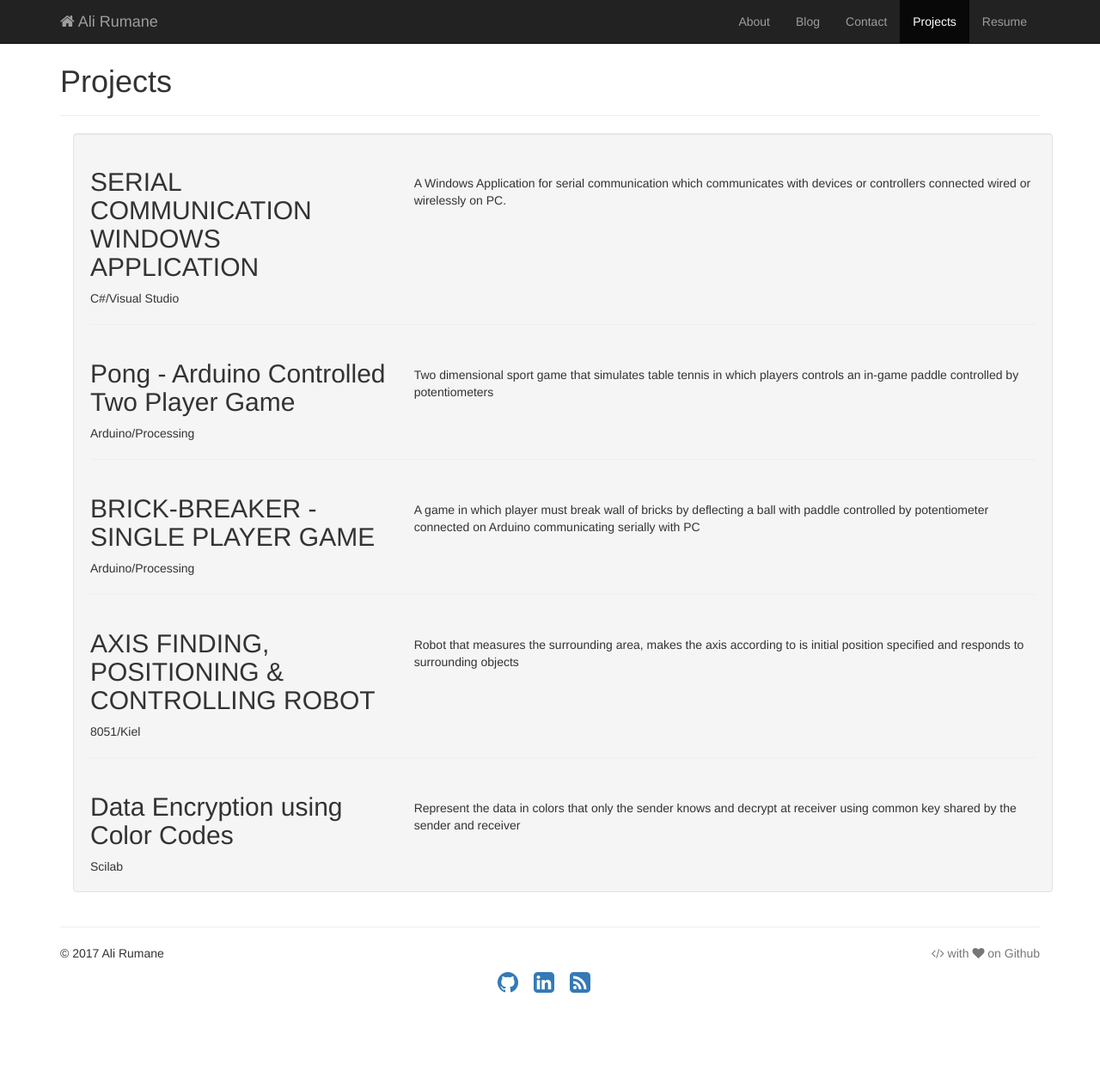
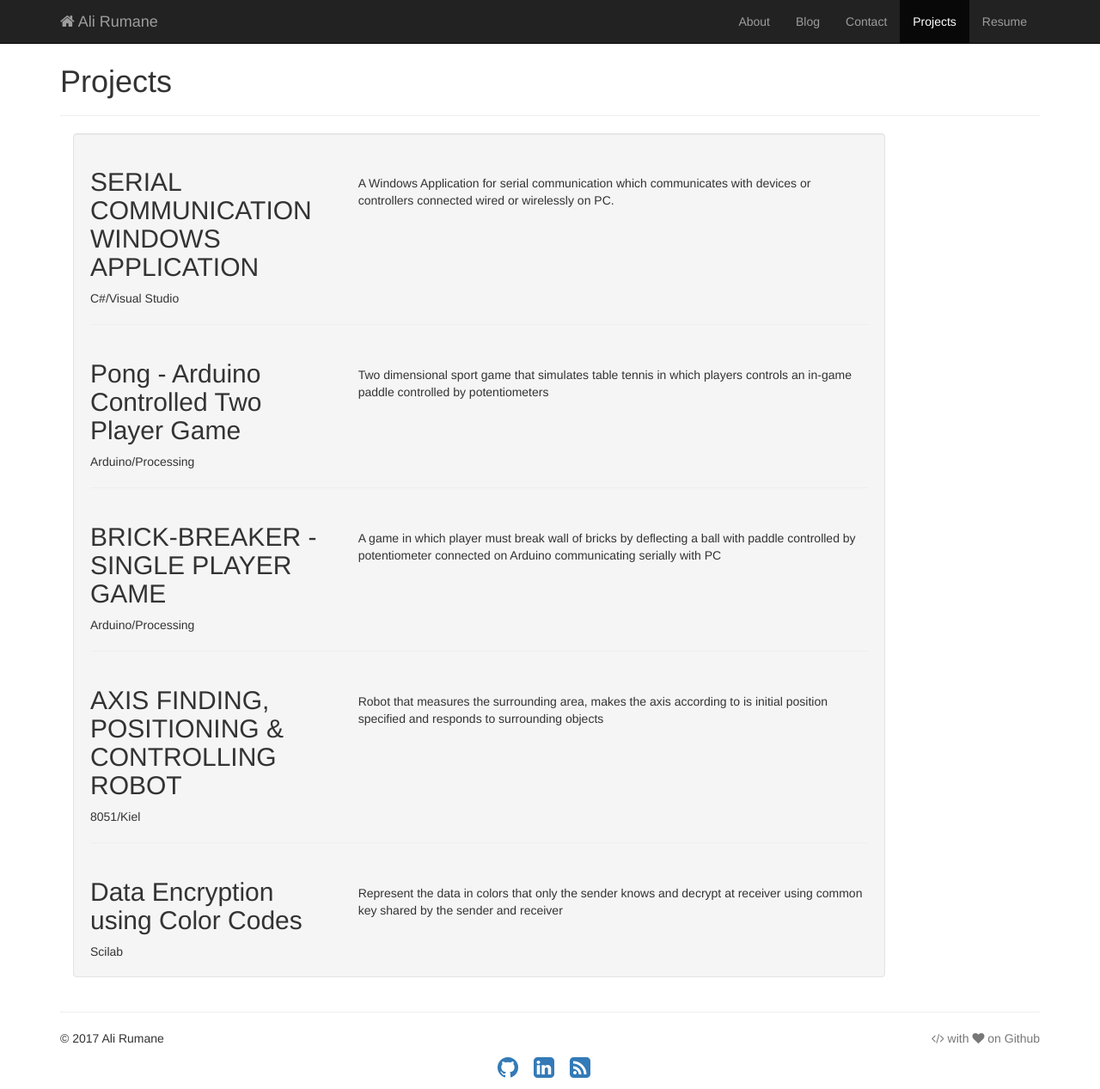
Before and after one commit to alirumane/ali-backup, a Jekyll site: the page built from projects.html, in a window 1280 px wide and 1267 px high. Shown: the whole window at 86% size. Built offline with Jekyll 4.4.1, drawn with Linux system fonts in a browser that asks for light colours.

Commit message:
Update projects.html

```diff
--- a/projects.html
+++ b/projects.html
@@ -10,7 +10,7 @@
   <div class="content">
     <div class="container">
       <div class="row">
-        <div class="col-md-12">
+        <div class="col-md-10">
           <div class="well">
 
 {% for project in site.data.projects.projects %}
```
